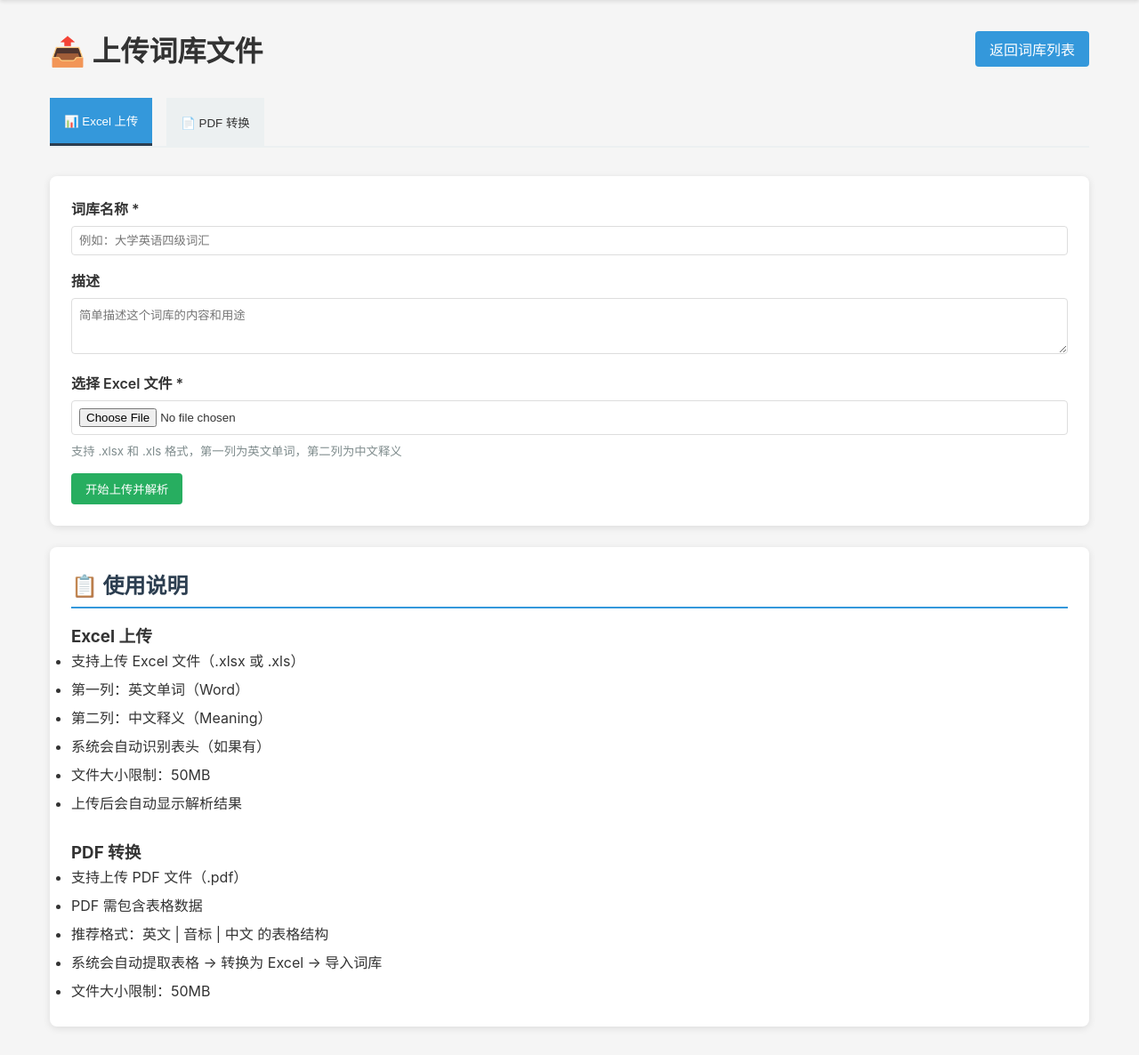
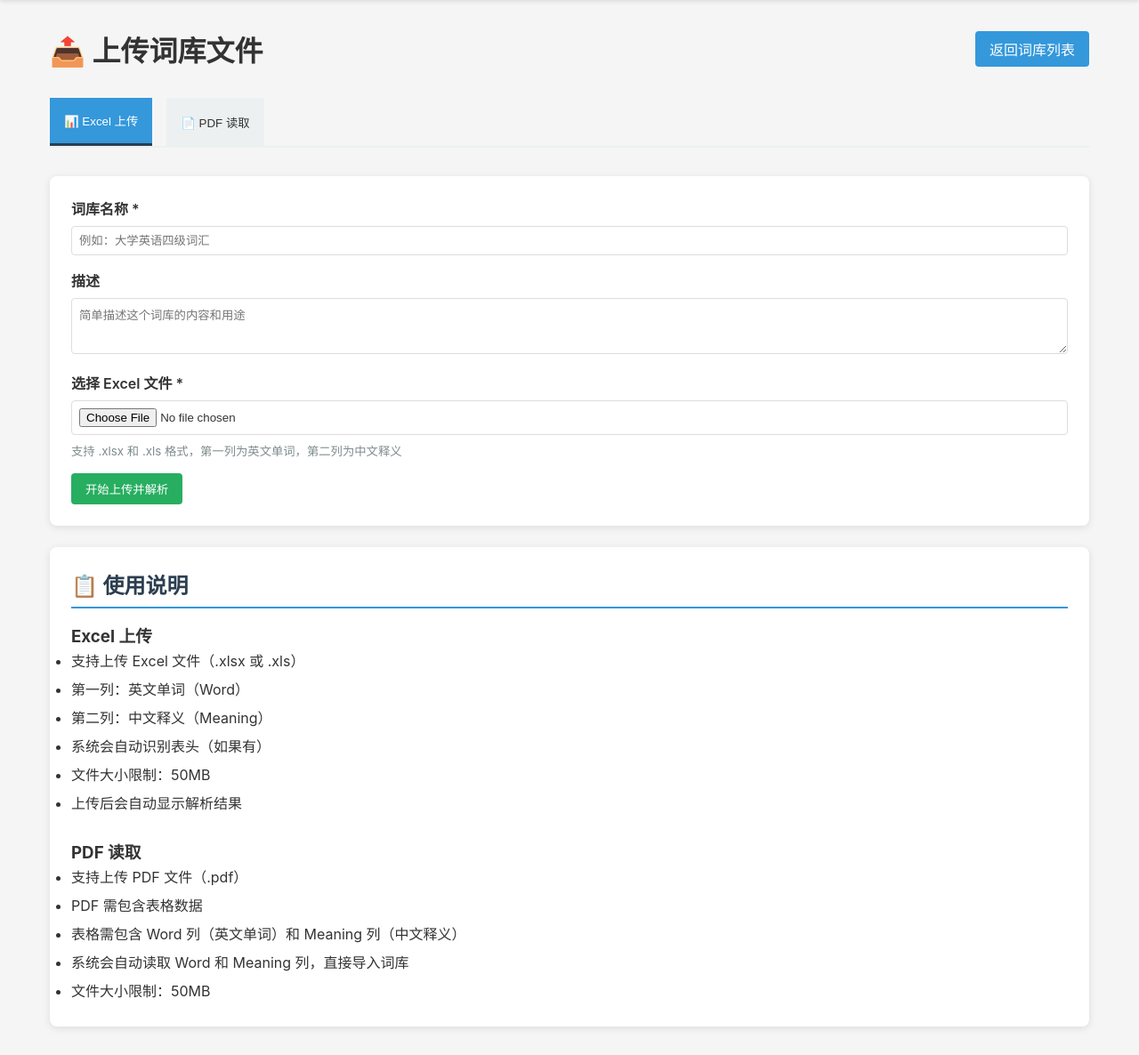
Before and after one commit to Haocheng125/Word-learning, a Flask app: page /admin/upload in a window 1280 px wide. Shown: the part 67-1253 px from the top of the page at 89% size. Run offline with Flask 3, Linux system fonts and the light colour scheme.

Commit message:
修改PDF功能：页面文字改为PDF读取，简化读取逻辑直接读取Word和Meaning列

```diff
--- a/backend/app/routes/admin.py
+++ b/backend/app/routes/admin.py
@@ -229,10 +229,11 @@ def upload():
 
 
 def extract_words_from_pdf(pdf_path):
-    """直接从PDF提取单词数据，识别Word和Meaning列"""
-    all_rows = []
+    """直接从PDF读取Word和Meaning列"""
+    words_data = []
     word_col_idx = 0
     meaning_col_idx = 1
+    header_found = False
 
     try:
         with pdfplumber.open(pdf_path) as pdf:
@@ -245,14 +246,15 @@ def extract_words_from_pdf(pdf_path):
                     if not table or len(table) == 0:
                         continue
 
-                    # 第一页的第一个表格，尝试识别表头
-                    if page_num == 1 and table_idx == 1 and len(table) > 0:
+                    # 第一页的第一个表格，识别表头
+                    if not header_found and page_num == 1 and table_idx == 1 and len(table) > 0:
                         header_row = [str(cell).lower().strip() if cell else '' for cell in table[0]]
 
                         # 查找 Word 列
                         for idx, cell in enumerate(header_row):
                             if 'word' in cell or '单词' in cell:
                                 word_col_idx = idx
+                                header_found = True
                                 break
 
                         # 查找 Meaning 列
@@ -261,62 +263,56 @@ def extract_words_from_pdf(pdf_path):
                                 meaning_col_idx = idx
                                 break
 
-                    # 处理数据行
-                    i = 0
-                    while i < len(table):
-                        cleaned_row = [clean_cell_content(cell) for cell in table[i]]
+                        # 从第二行开始是数据
+                        start_row = 1
+                    else:
+                        start_row = 0
 
-                        if i + 1 < len(table):
-                            cleaned_next_row = [clean_cell_content(cell) for cell in table[i + 1]]
+                    # 读取数据行
+                    for i in range(start_row, len(table)):
+                        row = table[i]
+                        if not row or len(row) <= max(word_col_idx, meaning_col_idx):
+                            continue
 
-                            has_content = has_any_content(cleaned_row)
-                            next_has_content = has_any_content(cleaned_next_row)
+                        word_cell = row[word_col_idx]
+                        meaning_cell = row[meaning_col_idx]
 
-                            if has_content and next_has_content:
-                                merged_row = merge_two_rows(cleaned_row, cleaned_next_row)
-                                if has_any_content(merged_row):
-                                    all_rows.append(merged_row)
-                                i += 2
-                                continue
+                        if not word_cell or not meaning_cell:
+                            continue
 
-                        if has_any_content(cleaned_row):
-                            all_rows.append(cleaned_row)
-                        i += 1
+                        word_str = clean_cell_content(word_cell)
+                        meaning_str = clean_cell_content(meaning_cell)
+
+                        if not word_str or not meaning_str:
+                            continue
+
+                        # 解析单词和音标
+                        word = ''
+                        phonetic = ''
+
+                        if '\n' in word_str:
+                            parts = word_str.split('\n', 1)
+                            word = parts[0].strip()
+                            if len(parts) > 1:
+                                phonetic_part = parts[1].strip()
+                                phonetic_match = re.search(r'\[([^\]]+)\]', phonetic_part)
+                                if phonetic_match:
+                                    phonetic = phonetic_match.group(1)
+                        else:
+                            phonetic_match = re.search(r'([a-zA-Z\s\-]+)\s*\[([^\]]+)\]', word_str)
+                            if phonetic_match:
+                                word = phonetic_match.group(1).strip()
+                                phonetic = phonetic_match.group(2).strip()
+                            else:
+                                word = word_str
+
+                        # 验证单词
+                        if word and re.match(r'^[a-zA-ZÀ-ſ\s\-\']+$', word):
+                            words_data.append((word, phonetic, meaning_str))
+
     except Exception as e:
         print(f"PDF读取失败: {str(e)}")
         raise Exception(f"PDF读取失败: {str(e)}")
-
-    # 提取单词数据
-    words_data = []
-    for row in all_rows:
-        if len(row) > max(word_col_idx, meaning_col_idx):
-            word_part = str(row[word_col_idx]) if row[word_col_idx] else ''
-            meaning_part = str(row[meaning_col_idx]) if row[meaning_col_idx] else ''
-
-            if word_part and meaning_part:
-                # 解析单词和音标
-                word = ''
-                phonetic = ''
-
-                if '\n' in word_part:
-                    parts = word_part.split('\n', 1)
-                    word = parts[0].strip()
-                    if len(parts) > 1:
-                        phonetic_part = parts[1].strip()
-                        phonetic_match = re.search(r'\[([^\]]+)\]', phonetic_part)
-                        if phonetic_match:
-                            phonetic = phonetic_match.group(1)
-                else:
-                    phonetic_match = re.search(r'([a-zA-Z\s\-]+)\s*\[([^\]]+)\]', word_part)
-                    if phonetic_match:
-                        word = phonetic_match.group(1).strip()
-                        phonetic = phonetic_match.group(2).strip()
-                    else:
-                        word = word_part
-
-                # 验证单词
-                if word and re.match(r'^[a-zA-ZÀ-ſ\s\-\']+$', word):
-                    words_data.append((word, phonetic, meaning_part))
 
     return words_data
 
--- a/backend/app/templates/admin/upload.html
+++ b/backend/app/templates/admin/upload.html
@@ -11,7 +11,7 @@
 <!-- 标签页导航 -->
 <div style="display: flex; gap: 1rem; margin-bottom: 2rem; border-bottom: 2px solid #ecf0f1;">
     <button onclick="switchTab('excel')" id="excelTab" style="padding: 1rem; background: #3498db; color: white; border: none; cursor: pointer; border-bottom: 3px solid #2c3e50;">📊 Excel 上传</button>
-    <button onclick="switchTab('pdf')" id="pdfTab" style="padding: 1rem; background: #ecf0f1; color: #333; border: none; cursor: pointer;">📄 PDF 转换</button>
+    <button onclick="switchTab('pdf')" id="pdfTab" style="padding: 1rem; background: #ecf0f1; color: #333; border: none; cursor: pointer;">📄 PDF 读取</button>
 </div>
 
 <!-- Excel 上传表单 -->
@@ -78,7 +78,7 @@
             <p id="pdfStatusText" style="margin-top: 0.5rem; color: #7f8c8d;">正在处理...</p>
         </div>
 
-        <button type="submit" class="btn btn-success" id="pdfSubmitBtn">PDF 转换并导入</button>
+        <button type="submit" class="btn btn-success" id="pdfSubmitBtn">PDF 读取并导入</button>
     </form>
 </div>
 
@@ -95,12 +95,12 @@
         <li>上传后会自动显示解析结果</li>
     </ul>
 
-    <h3 style="margin-top: 1.5rem;">PDF 转换</h3>
+    <h3 style="margin-top: 1.5rem;">PDF 读取</h3>
     <ul style="line-height: 2;">
         <li>支持上传 PDF 文件（.pdf）</li>
         <li>PDF 需包含表格数据</li>
-        <li>推荐格式：英文 | 音标 | 中文 的表格结构</li>
-        <li>系统会自动提取表格 → 转换为 Excel → 导入词库</li>
+        <li>表格需包含 Word 列（英文单词）和 Meaning 列（中文释义）</li>
+        <li>系统会自动读取 Word 和 Meaning 列，直接导入词库</li>
         <li>文件大小限制：50MB</li>
     </ul>
 </div>
@@ -251,7 +251,7 @@ document.getElementById('pdfUploadForm').addEventListener('submit', async functi
             document.getElementById('pdfStatusText').textContent = `✅ ${data.message}`;
             document.getElementById('pdfStatusText').style.color = '#27ae60';
 
-            alert(`PDF转换成功！共导入 ${data.word_count} 个单词\n词库已创建，默认为下架状态，请在词库列表中手动上架`);
+            alert(`PDF读取成功！共导入 ${data.word_count} 个单词\n词库已创建，默认为下架状态，请在词库列表中手动上架`);
             setTimeout(() => {
                 window.location.href = '/admin/wordbooks';
             }, 1500);
```
